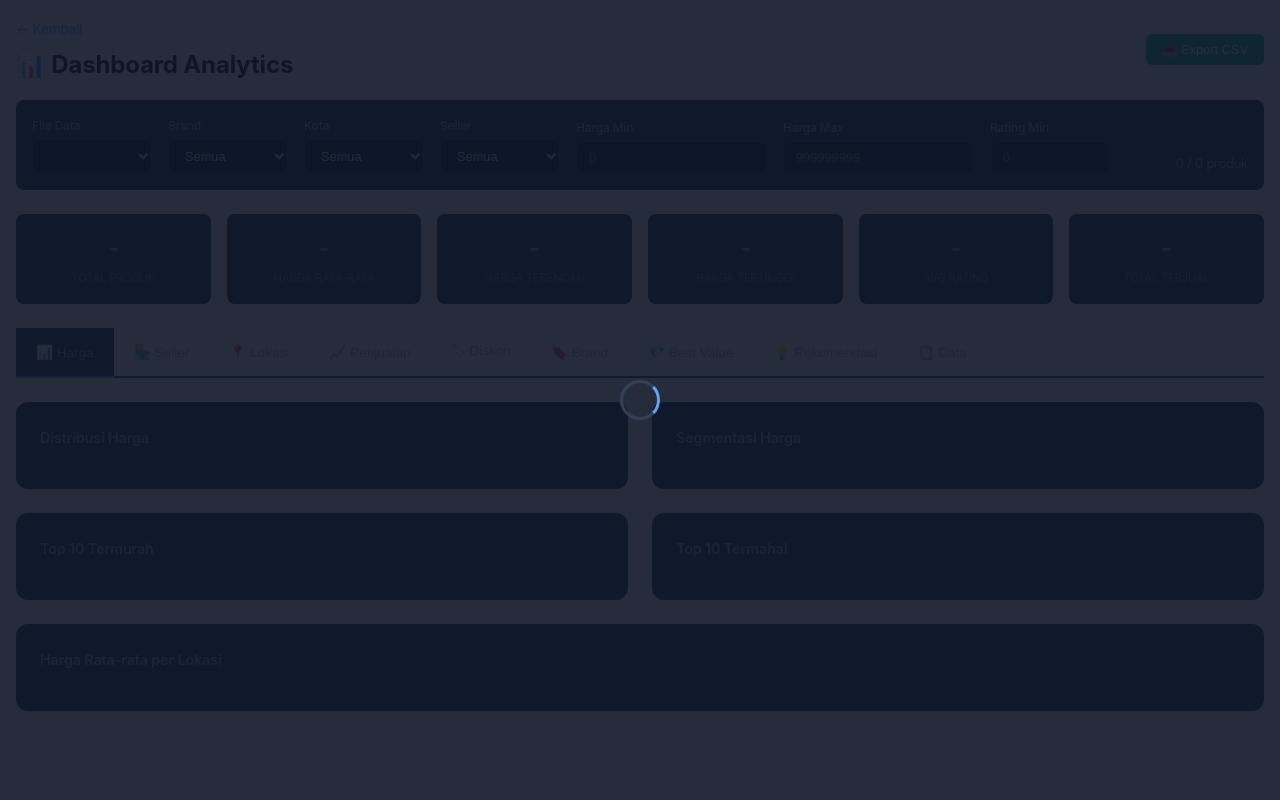
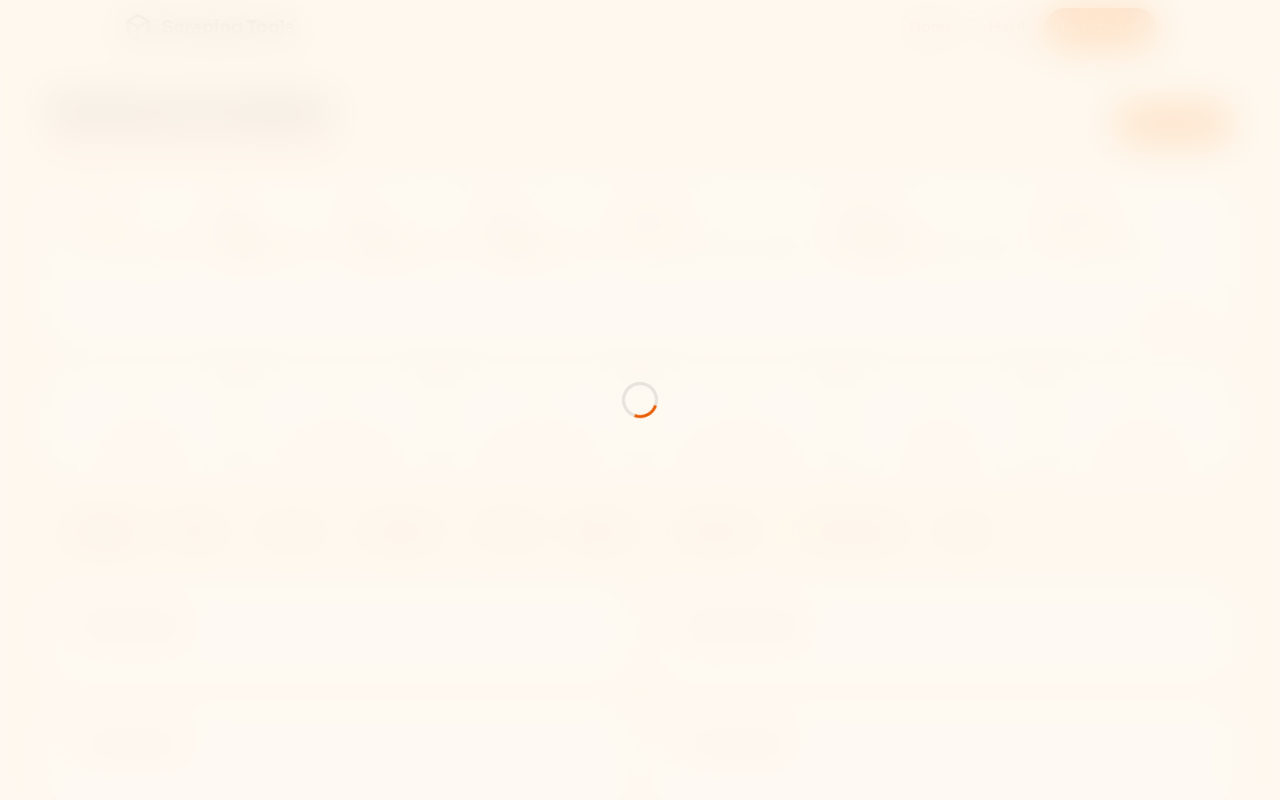
Before and after one commit to shofwanfdz/scraper, a Python web app: template webapp/templates/dashboard.html in a window 1280 px wide. Run offline with Jinja, Linux system fonts and the light colour scheme; the template is opened without the code that fills it, so the values that code supplies are empty; some libraries are stand-ins or nearby versions.

Commit message:
feat: redesign dashboard template with analytics widgets

```diff
--- a/webapp/templates/dashboard.html
+++ b/webapp/templates/dashboard.html
@@ -3,53 +3,83 @@
 <head>
     <meta charset="UTF-8">
     <meta name="viewport" content="width=device-width, initial-scale=1.0">
-    <title>Dashboard Analytics</title>
-    <link rel="stylesheet" href="/static/css/style.css">
+    <title>Dashboard Analytics — Scraping Tools</title>
+    <link rel="stylesheet" href="/static/css/style.css?v=3">
+    <link rel="preconnect" href="https://fonts.googleapis.com">
+    <link rel="preconnect" href="https://fonts.gstatic.com" crossorigin>
+    <link href="https://fonts.googleapis.com/css2?family=DM+Mono:wght@400;500&family=Sora:wght@300;400;500;600;700;800&display=swap" rel="stylesheet">
     <script src="https://cdn.plot.ly/plotly-2.27.0.min.js"></script>
     <style>
-        .dashboard-container { max-width: 1500px; margin: 0 auto; padding: 1rem; }
-        .tabs { display: flex; gap: 0; border-bottom: 2px solid #334155; margin-bottom: 1.5rem; flex-wrap: wrap; }
-        .tab-btn { padding: 0.75rem 1.25rem; background: transparent; border: none; color: #94a3b8; cursor: pointer; font-size: 0.85rem; font-weight: 500; border-bottom: 2px solid transparent; margin-bottom: -2px; transition: all 0.2s; }
-        .tab-btn:hover { color: #e2e8f0; background: #1e293b; }
-        .tab-btn.active { color: #60a5fa; border-bottom-color: #60a5fa; background: #1e293b; }
+        .dashboard-container { max-width: 1500px; margin: 0 auto; padding: 1.5rem; padding-top: 0; }
+        .tabs { display: flex; gap: 0; background: var(--bg-tertiary); border-radius: var(--radius-sm); padding: 3px; margin-bottom: 2rem; flex-wrap: wrap; border: none; }
+        .tab-btn { padding: 0.6rem 1.1rem; background: transparent; border: none; color: var(--text-secondary); cursor: pointer; font-size: 0.82rem; font-weight: 500; font-family: var(--font-sans); border-radius: 8px; transition: all 0.3s cubic-bezier(0.25, 0.1, 0.25, 1); margin-bottom: 0; }
+        .tab-btn:hover { color: var(--text-primary); }
+        .tab-btn.active { color: var(--text-primary); background: var(--bg-secondary); box-shadow: 0 1px 4px rgba(0,0,0,0.08), 0 1px 2px rgba(0,0,0,0.04); border-bottom: none; }
         .tab-content { display: none; }
         .tab-content.active { display: block; }
         .grid-2 { display: grid; grid-template-columns: 1fr 1fr; gap: 1.5rem; margin-bottom: 1.5rem; }
-        .chart-card { background: #1e293b; border-radius: 12px; padding: 1.5rem; }
-        .chart-card h3 { margin-bottom: 1rem; color: #94a3b8; font-size: 0.9rem; font-weight: 600; }
+        .chart-card { background: var(--bg-3); border: 1px solid var(--border); border-radius: var(--r-lg); padding: 1.75rem; box-shadow: var(--shadow-md); transition: box-shadow 0.3s; }
+        .chart-card:hover { box-shadow: var(--shadow-lg); transform: translateY(-2px); }
+        .chart-card h3 { margin-bottom: 1rem; color: var(--text-secondary); font-size: 0.85rem; font-weight: 600; letter-spacing: -0.01em; }
         .full-width { grid-column: 1 / -1; }
-        .metrics-row { display: grid; grid-template-columns: repeat(6, 1fr); gap: 1rem; margin-bottom: 1.5rem; }
-        .metric-card { background: #1e293b; border-radius: 8px; padding: 1rem; text-align: center; }
-        .metric-card .value { font-size: 1.4rem; font-weight: 700; color: #60a5fa; }
-        .metric-card .label { font-size: 0.7rem; color: #64748b; margin-top: 0.25rem; text-transform: uppercase; }
-        .filter-bar { background: #1e293b; border-radius: 8px; padding: 1rem; margin-bottom: 1.5rem; display: flex; gap: 1rem; align-items: flex-end; flex-wrap: wrap; }
-        .filter-bar .filter-group { display: flex; flex-direction: column; gap: 0.25rem; }
-        .filter-bar label { color: #94a3b8; font-size: 0.75rem; font-weight: 500; }
-        .filter-bar select, .filter-bar input { background: #0f172a; border: 1px solid #334155; color: #e2e8f0; padding: 0.5rem 0.75rem; border-radius: 6px; font-size: 0.8rem; min-width: 120px; }
-        .data-table { width: 100%; border-collapse: collapse; font-size: 0.78rem; }
-        .data-table th { background: #334155; padding: 0.6rem 0.5rem; text-align: left; color: #94a3b8; font-weight: 600; position: sticky; top: 0; }
-        .data-table td { padding: 0.5rem; border-bottom: 1px solid #1e293b; color: #e2e8f0; }
-        .data-table tr:hover { background: #334155; }
-        .data-table-wrap { max-height: 400px; overflow-y: auto; border-radius: 8px; }
-        .completeness-bar { height: 6px; background: #334155; border-radius: 3px; overflow: hidden; margin-top: 0.25rem; }
-        .completeness-fill { height: 100%; border-radius: 3px; transition: width 0.3s; }
-        .loading-overlay { position: fixed; top: 0; left: 0; right: 0; bottom: 0; background: rgba(15,23,42,0.9); display: flex; align-items: center; justify-content: center; z-index: 9999; }
-        .loading-spinner { width: 40px; height: 40px; border: 3px solid #334155; border-top-color: #60a5fa; border-radius: 50%; animation: spin 0.8s linear infinite; }
+        .metrics-row { display: grid; grid-template-columns: repeat(6, 1fr); gap: 1rem; margin-bottom: 2rem; }
+        .metric-card { background: var(--bg-3); border: 1px solid var(--border); border-radius: var(--r-lg); padding: 1.25rem; text-align: center; box-shadow: var(--shadow-sm); transition: all 0.3s; }
+        .metric-card:hover { transform: translateY(-3px); box-shadow: var(--shadow-md); }
+        .metric-card .value { font-size: 1.5rem; font-weight: 700; color: var(--accent); letter-spacing: -0.03em; }
+        .metric-card .label { font-size: 0.7rem; color: var(--text-tertiary); margin-top: 0.35rem; text-transform: uppercase; letter-spacing: 0.04em; font-weight: 500; }
+        .filter-bar { background: var(--bg-3); border: 1px solid var(--border); border-radius: var(--r-lg); padding: 1.25rem; margin-bottom: 1.5rem; display: flex; gap: 1rem; align-items: flex-end; flex-wrap: wrap; box-shadow: var(--shadow-sm); }
+        .filter-bar .filter-group { display: flex; flex-direction: column; gap: 0.35rem; }
+        .filter-bar label { color: var(--text-tertiary); font-size: 0.72rem; font-weight: 600; text-transform: uppercase; letter-spacing: 0.03em; }
+        .filter-bar select, .filter-bar input { background: var(--bg); border: 1.5px solid var(--border); color: var(--text-primary); padding: 0.55rem 0.85rem; border-radius: var(--r-md); font-size: 0.82rem; min-width: 120px; font-family: var(--font-sans); transition: all 0.3s; }
+        .filter-bar select:focus, .filter-bar input:focus { border-color: var(--accent); background: var(--bg-3); box-shadow: 0 0 0 3px rgba(232,93,4,0.1); outline: none; }
+        .data-table { width: 100%; border-collapse: separate; border-spacing: 0; font-size: 0.8rem; }
+        .data-table th { background: var(--bg-2); padding: 0.7rem 0.6rem; text-align: left; color: var(--ink-2); font-weight: 600; font-size: 0.72rem; text-transform: uppercase; letter-spacing: 0.03em; position: sticky; top: 0; z-index: 1; }
+        .data-table td { padding: 0.6rem; border-bottom: 1px solid var(--separator); color: var(--text-primary); }
+        .data-table tr:hover td { background: rgba(232,93,4,0.05); }
+        .data-table tr:last-child td { border-bottom: none; }
+        .data-table-wrap { max-height: 400px; overflow-y: auto; border-radius: var(--radius-sm); }
+        .data-table-wrap::-webkit-scrollbar { width: 6px; }
+        .data-table-wrap::-webkit-scrollbar-thumb { background: rgba(232,93,4,0.2); border-radius: 3px; }
+        .completeness-bar { height: 6px; background: var(--bg-tertiary); border-radius: 3px; overflow: hidden; margin-top: 0.3rem; }
+        .completeness-fill { height: 100%; border-radius: 3px; background: linear-gradient(90deg, var(--accent), var(--accent-2)); transition: width 0.4s ease; }
+        .loading-overlay { position: fixed; top: 0; left: 0; right: 0; bottom: 0; background: rgba(254, 248, 240, 0.85); backdrop-filter: blur(20px) saturate(180%); -webkit-backdrop-filter: blur(20px) saturate(180%); display: flex; align-items: center; justify-content: center; z-index: 9999; }
+        .loading-spinner { width: 36px; height: 36px; border: 3px solid rgba(60,60,67,0.12); border-top-color: var(--accent); border-radius: 50%; animation: spin 0.7s linear infinite; }
         @keyframes spin { to { transform: rotate(360deg); } }
-        @media (max-width: 768px) { .grid-2 { grid-template-columns: 1fr; } .metrics-row { grid-template-columns: repeat(3, 1fr); } .tab-btn { padding: 0.5rem 0.75rem; font-size: 0.75rem; } }
+        @media (max-width: 768px) { .grid-2 { grid-template-columns: 1fr; } .metrics-row { grid-template-columns: repeat(3, 1fr); } .tab-btn { padding: 0.5rem 0.75rem; font-size: 0.75rem; } .filter-bar { flex-direction: column; align-items: stretch; } }
+        @media (max-width: 480px) { .metrics-row { grid-template-columns: repeat(2, 1fr); } }
     </style>
 </head>
 <body>
+    <!-- Navigation -->
+    <nav class="navbar">
+        <div class="navbar-inner">
+            <a href="/" class="navbar-brand">
+                <svg viewBox="0 0 24 24" fill="none" stroke="currentColor" stroke-width="2" stroke-linecap="round" stroke-linejoin="round">
+                    <path d="M21 16V8a2 2 0 0 0-1-1.73l-7-4a2 2 0 0 0-2 0l-7 4A2 2 0 0 0 3 8v8a2 2 0 0 0 1 1.73l7 4a2 2 0 0 0 2 0l7-4A2 2 0 0 0 21 16z"/>
+                    <polyline points="3.27 6.96 12 12.01 20.73 6.96"/>
+                    <line x1="12" y1="22.08" x2="12" y2="12"/>
+                </svg>
+                Scraping Tools
+            </a>
+            <ul class="navbar-nav">
+                <li><a href="/">Home</a></li>
+                <li><a href="/results">Hasil</a></li>
+                <li><a href="/dashboard" class="active">Dashboard</a></li>
+            </ul>
+        </div>
+    </nav>
+
+    <main class="page">
     <div class="dashboard-container">
-        <header style="display:flex; align-items:center; justify-content:space-between; margin-bottom:1rem;">
+
+        <!-- Page Header -->
+        <div style="display:flex; align-items:center; justify-content:space-between; margin-bottom:1.5rem;">
             <div>
-                <a href="/" style="color:#60a5fa; text-decoration:none; font-size:0.85rem;">&larr; Kembali</a>
-                <h1 style="margin:0.25rem 0 0; font-size:1.5rem;" id="page-title">&#128202; Dashboard Analytics</h1>
+                <h1 style="margin:0; font-size:1.75rem; font-weight:700; letter-spacing:-0.03em; color:var(--text-primary);" id="page-title">Dashboard Analytics</h1>
+                <p style="margin:0.25rem 0 0; color:var(--text-secondary); font-size:0.85rem;">Visualisasi dan analisis data hasil scraping</p>
             </div>
-            <div style="display:flex; gap:0.5rem; align-items:center;">
-                <button onclick="exportCSV()" style="background:#10b981; border:none; color:white; padding:0.5rem 1rem; border-radius:6px; cursor:pointer; font-size:0.8rem;">&#128229; Export CSV</button>
-            </div>
-        </header>
+            <button onclick="exportCSV()" style="background:var(--accent); border:none; color:white; padding:0.55rem 1.25rem; border-radius:980px; cursor:pointer; font-size:0.82rem; font-weight:500; font-family:var(--font-sans); transition:all 0.3s;">Export CSV</button>
+        </div>
 
         <!-- Filter Bar -->
         <div class="filter-bar">
@@ -83,7 +113,7 @@
             </div>
             <div class="filter-group" style="margin-left:auto;">
                 <label>&nbsp;</label>
-                <span id="filter-count" style="color:#94a3b8; font-size:0.8rem;">0 / 0 produk</span>
+                <span id="filter-count" style="color:var(--text-tertiary); font-size:0.8rem;">0 / 0 produk</span>
             </div>
         </div>
 
@@ -180,7 +210,7 @@
 
         <!-- TAB 7: BEST VALUE -->
         <div class="tab-content" id="tab-bestvalue">
-            <p style="color:#94a3b8; font-size:0.8rem; margin-bottom:1rem;">Skor = (Rating x Terjual) / (Harga / 1 Juta) &mdash; Semakin tinggi semakin worth it</p>
+            <p style="color:var(--text-secondary); font-size:0.8rem; margin-bottom:1rem;">Skor = (Rating x Terjual) / (Harga / 1 Juta) &mdash; Semakin tinggi semakin worth it</p>
             <div class="grid-2">
                 <div class="chart-card"><h3>Top 15 Best Value</h3><div id="chart-best-value"></div></div>
                 <div class="chart-card"><h3>Korelasi Diskon vs Rating</h3><div id="chart-diskon-vs-rating"></div></div>
@@ -193,7 +223,7 @@
 
         <!-- TAB 8: REKOMENDASI -->
         <div class="tab-content" id="tab-rekomendasi">
-            <p style="color:#94a3b8; font-size:0.8rem; margin-bottom:1rem;">
+            <p style="color:var(--text-secondary); font-size:0.8rem; margin-bottom:1rem;">
                 Skor Dinamis = Terjual 30% | Rating 15% | Harga 15% | Favorit 15% | Diskon 10% | Ulasan 10% | Stock 5%
                 &mdash; Semua dimensi dinormalisasi 0-100 terhadap data aktual
             </p>
@@ -221,7 +251,10 @@
                 <div class="data-table-wrap" style="max-height:600px;" id="table-full-data"></div>
             </div>
         </div>
+
+
     </div>
+    </main>
 
     <!-- Loading -->
     <div class="loading-overlay" id="loading" style="display:none;">
@@ -234,12 +267,14 @@
     let currentMarketplace = '';
 
     const darkLayout = {
-        paper_bgcolor: '#1e293b', plot_bgcolor: '#1e293b',
-        font: { color: '#e2e8f0', size: 11 },
+        paper_bgcolor: '#ffffff', plot_bgcolor: '#ffffff',
+        font: { color: '#1d1d1f', size: 11, family: '-apple-system, BlinkMacSystemFont, SF Pro Display, Helvetica Neue, sans-serif' },
         margin: { t: 30, b: 50, l: 60, r: 20 },
-        height: 350
+        height: 350,
+        xaxis: { gridcolor: 'rgba(60,60,67,0.08)', zerolinecolor: 'rgba(60,60,67,0.12)' },
+        yaxis: { gridcolor: 'rgba(60,60,67,0.08)', zerolinecolor: 'rgba(60,60,67,0.12)' }
     };
-    const colors = ['#3b82f6','#f97316','#10b981','#f59e0b','#8b5cf6','#ec4899','#06b6d4','#84cc16','#ef4444','#14b8a6'];
+    const colors = ['#0071e3','#ff9500','#34c759','#ff3b30','#af52de','#ff2d55','#5ac8fa','#30d158','#ff6723','#64d2ff'];
 
     // ============ INIT ============
     async function init() {
@@ -276,7 +311,7 @@
             const data = await res.json();
             if (data.error) { alert('Error: ' + data.error); showLoading(false); return; }
             allData = data.products;
-            document.getElementById('page-title').textContent = '\u{1F4CA} ' + marketplace.charAt(0).toUpperCase() + marketplace.slice(1) + ' Dashboard Analytics';
+            document.getElementById('page-title').textContent = marketplace.charAt(0).toUpperCase() + marketplace.slice(1) + ' Dashboard Analytics';
             populateFilters();
             applyFilters();
         } catch(e) { alert('Gagal memuat data: ' + e.message); }
@@ -567,7 +602,7 @@
             const pct = d.length>0 ? Math.round(filled/d.length*100) : 0;
             const color = pct>=90?'#10b981':pct>=60?'#f59e0b':'#ef4444';
             const label = fieldLabels[field]||field;
-            compH += '<div style="margin-bottom:0.75rem;"><div style="display:flex;justify-content:space-between;font-size:0.8rem;"><span style="color:#e2e8f0;font-weight:500;">'+label+'</span><span style="color:'+color+';">'+filled+'/'+d.length+' ('+pct+'%)</span></div><div class="completeness-bar"><div class="completeness-fill" style="width:'+pct+'%;background:'+color+';"></div></div></div>';
+            compH += '<div style="margin-bottom:0.75rem;"><div style="display:flex;justify-content:space-between;font-size:0.8rem;"><span style="color:#1d1d1f;font-weight:500;">'+label+'</span><span style="color:'+color+';">'+filled+'/'+d.length+' ('+pct+'%)</span></div><div class="completeness-bar"><div class="completeness-fill" style="width:'+pct+'%;background:'+color+';"></div></div></div>';
         });
         document.getElementById('completeness-info').innerHTML = compH;
 
@@ -576,7 +611,7 @@
         const sellers = new Set(d.map(p=>p.penjual).filter(Boolean));
         const brands = new Set(d.map(p=>p.brand).filter(Boolean));
         const cities = new Set(d.map(p=>p.kota).filter(Boolean));
-        document.getElementById('summary-info').innerHTML = '<div style="display:grid;grid-template-columns:1fr 1fr;gap:0.75rem;font-size:0.8rem;"><div><span style="color:#94a3b8;">Total Produk:</span> <strong style="color:#e2e8f0;">'+d.length+'</strong></div><div><span style="color:#94a3b8;">Unique Seller:</span> <strong style="color:#e2e8f0;">'+sellers.size+'</strong></div><div><span style="color:#94a3b8;">Unique Brand:</span> <strong style="color:#e2e8f0;">'+brands.size+'</strong></div><div><span style="color:#94a3b8;">Unique Kota:</span> <strong style="color:#e2e8f0;">'+cities.size+'</strong></div><div><span style="color:#94a3b8;">Median Harga:</span> <strong style="color:#e2e8f0;">Rp'+(prices.length?Math.round(median(prices)).toLocaleString('id-ID'):'-')+'</strong></div><div><span style="color:#94a3b8;">Median Rating:</span> <strong style="color:#e2e8f0;">'+(ratings.length?median(ratings).toFixed(1):'-')+'</strong></div><div><span style="color:#94a3b8;">Marketplace:</span> <strong style="color:#60a5fa;">'+currentMarketplace.toUpperCase()+'</strong></div><div><span style="color:#94a3b8;">File:</span> <strong style="color:#e2e8f0;">'+document.getElementById('file-select').value.split('/').pop()+'</strong></div></div>';
+        document.getElementById('summary-info').innerHTML = '<div style="display:grid;grid-template-columns:1fr 1fr;gap:0.75rem;font-size:0.8rem;"><div><span style="color:var(--text-tertiary);">Total Produk:</span> <strong style="color:var(--text-primary);">'+d.length+'</strong></div><div><span style="color:var(--text-tertiary);">Unique Seller:</span> <strong style="color:var(--text-primary);">'+sellers.size+'</strong></div><div><span style="color:var(--text-tertiary);">Unique Brand:</span> <strong style="color:var(--text-primary);">'+brands.size+'</strong></div><div><span style="color:var(--text-tertiary);">Unique Kota:</span> <strong style="color:var(--text-primary);">'+cities.size+'</strong></div><div><span style="color:var(--text-tertiary);">Median Harga:</span> <strong style="color:var(--text-primary);">Rp'+(prices.length?Math.round(median(prices)).toLocaleString('id-ID'):'-')+'</strong></div><div><span style="color:var(--text-tertiary);">Median Rating:</span> <strong style="color:var(--text-primary);">'+(ratings.length?median(ratings).toFixed(1):'-')+'</strong></div><div><span style="color:var(--text-tertiary);">Marketplace:</span> <strong style="color:var(--accent);">'+currentMarketplace.toUpperCase()+'</strong></div><div><span style="color:var(--text-tertiary);">File:</span> <strong style="color:var(--text-primary);">'+document.getElementById('file-select').value.split('/').pop()+'</strong></div></div>';
 
         const rows = d.map(p=>({
             Produk:trunc(p.nama_produk,50),
@@ -628,9 +663,9 @@
                 Terjual: p.terjual!=null?Number(p.terjual).toLocaleString('id-ID'):'-',
                 Score: p.rekomendasi_score!=null?(+p.rekomendasi_score).toFixed(1):'-'
             }));
-            segHTML += '<div style="background:#0f172a;border-radius:8px;padding:1rem;"><b style="color:#94a3b8;font-size:0.8rem;">'+seg+'</b>'+mkTblObj(rows,['Produk','Harga','Rating','Terjual','Score'])+'</div>';
+            segHTML += '<div style="background:var(--bg-tertiary);border-radius:12px;padding:1rem;"><b style="color:var(--text-secondary);font-size:0.8rem;">'+seg+'</b>'+mkTblObj(rows,['Produk','Harga','Rating','Terjual','Score'])+'</div>';
         });
-        document.getElementById('rec-segment-container').innerHTML = segHTML || '<p style="color:#64748b;grid-column:1/-1;text-align:center;padding:1rem;">Tidak ada data segment</p>';
+        document.getElementById('rec-segment-container').innerHTML = segHTML || '<p style="color:var(--text-tertiary);grid-column:1/-1;text-align:center;padding:1rem;">Tidak ada data segment</p>';
 
         // Detail table
         const detRows = top20.map(p=>({
```
